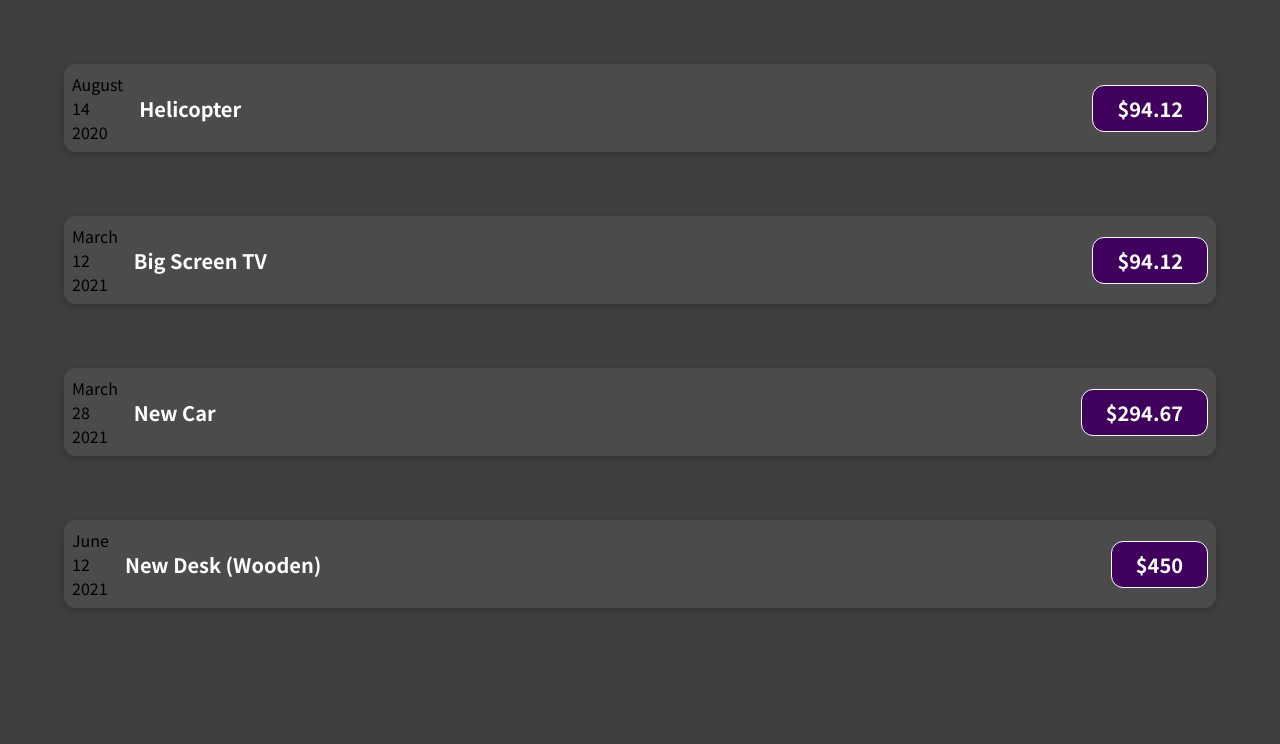
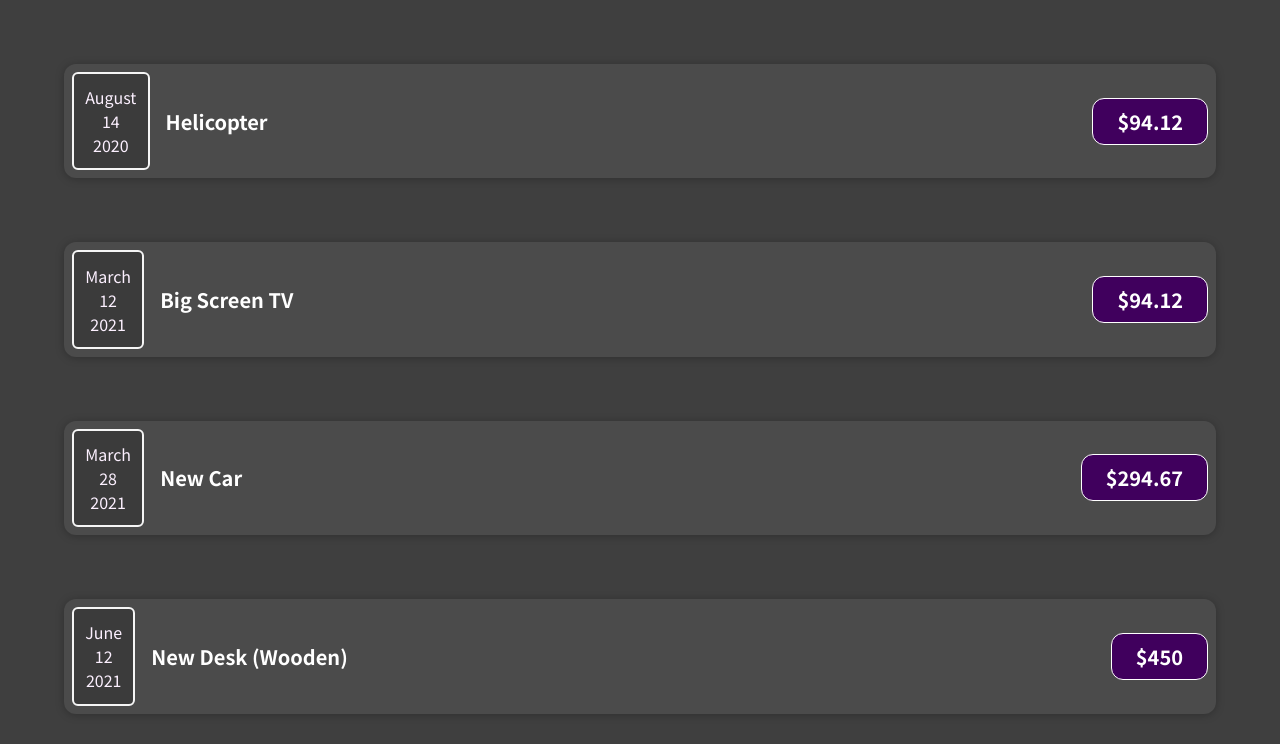
Before and after one commit to AlexDjangoX/subzeroreact, a React (Create React App) app: page / in a window 1280 px wide. Shown: the top 744 px of the page. Built offline with nearby package versions, Linux system fonts and the light colour scheme.

Commit message:
card component added, now split App.js and make new component Expenses.js

```diff
--- a/src/components/Expenses/ExpenseDate.js
+++ b/src/components/Expenses/ExpenseDate.js
@@ -7,10 +7,10 @@ function ExpenseDate(props) {
   const year = props.date.getFullYear();
 
   return (
-    <div>
-      <div>{month}</div>
-      <div>{day}</div>
-      <div>{year}</div>
+    <div className="expense-date">
+      <div className="expense-date__month">{month}</div>
+      <div className="expense-date__day">{day}</div>
+      <div className="expense-date__year">{year}</div>
     </div>
   );
 }
--- a/src/components/Expenses/ExpenseItem.js
+++ b/src/components/Expenses/ExpenseItem.js
@@ -1,17 +1,17 @@
+import React from "react";
 import "../Expenses/css/ExpenseItem.css";
 import ExpenseDate from "./ExpenseDate";
-
-import React from "react";
+import Card from "../UI/Card";
 
 const ExpenseItem = (props) => {
   return (
-    <div className="expense-item">
+    <Card className="expense-item">
       <ExpenseDate date={props.date} />
       <div className="expense-item__description">
         <h2>{props.title}</h2>
         <div className="expense-item__price">${props.amount}</div>
       </div>
-    </div>
+    </Card>
   );
 };
 
--- a/src/components/Expenses/css/ExpenseItem.css
+++ b/src/components/Expenses/css/ExpenseItem.css
@@ -2,10 +2,8 @@
   display: flex;
   justify-content: space-between;
   align-items: center;
-  box-shadow: 0 2px 8px rgba(0, 0, 0, 0.25);
   padding: 0.5rem;
   margin: 1rem 0;
-  border-radius: 12px;
   background-color: #4b4b4b;
   margin: 4rem;
 }
--- a/src/components/Expenses/css/Expenses.css
+++ b/src/components/Expenses/css/Expenses.css
@@ -4,6 +4,4 @@
   margin: 2rem auto;
   width: 50rem;
   max-width: 95%;
-  border-radius: 12px;
-  box-shadow: 0 1px 8px rgba(0, 0, 0, 0.25);
 }
--- a/src/components/UI/Card.js
+++ b/src/components/UI/Card.js
@@ -0,0 +1,10 @@
+import React from "react";
+import "../UI/css/Card.css";
+
+function Card(props) {
+  const classes = "card " + props.className;
+
+  return <div className={classes}>{props.children}</div>;
+}
+
+export default Card;
--- a/src/components/UI/css/Card.css
+++ b/src/components/UI/css/Card.css
@@ -0,0 +1,4 @@
+.card {
+  border-radius: 12px;
+  box-shadow: 0 1px 8px rgba(0, 0, 0, 0.25);
+}
```
Also changed, not shown: 1 other file (tests, documents, lock files or other folders).
